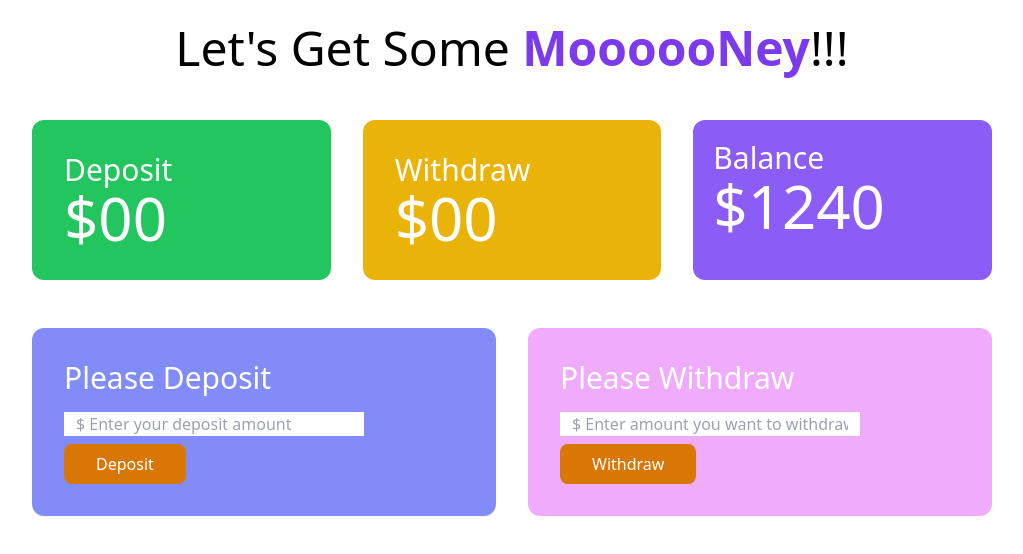
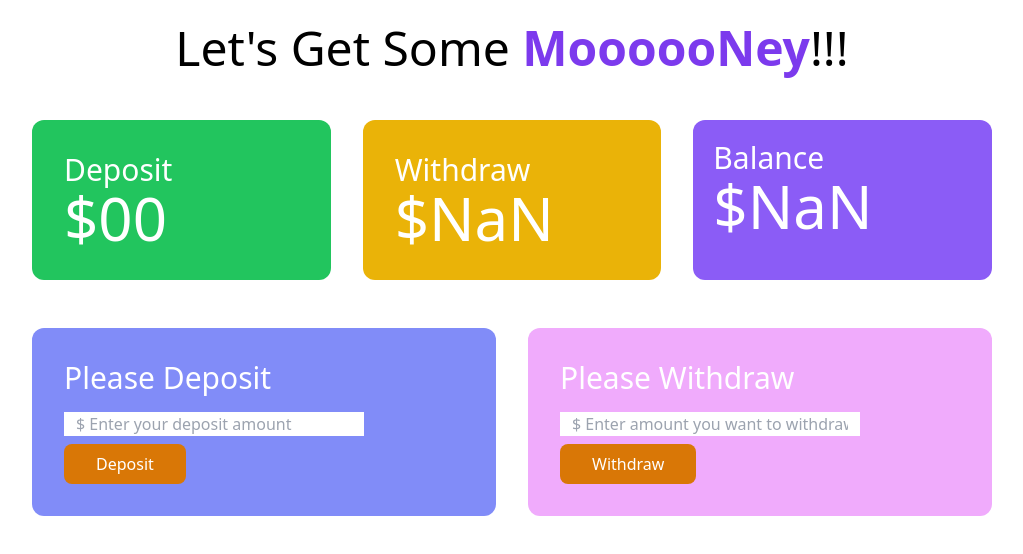
Before and after one commit to RafiTahmid/Bank-System, a plain HTML site: page bank.html in a window 1280 px wide. Both pictures are taken after a click on the button "Withdraw". Shown: the whole page, without its empty margins (128-1151 px from the left). Drawn offline with nearby package versions, Linux system fonts and the light colour scheme.

Commit message:
Bank Website Done

```diff
--- a/bank.html
+++ b/bank.html
@@ -24,7 +24,7 @@
           </div>
           <div class="bg-yellow-500 p-8 rounded-xl">
             <h4 class="text-3xl">Withdraw</h4>
-            <h2 class="text-6xl">$00</h2>
+            <h2 class="text-6xl">$<span id="withdraw-total">00</span></h2>
           </div>
           <div class="bg-violet-500 p-5 rounded-xl">
             <h4 class="text-3xl">Balance</h4>
@@ -63,7 +63,7 @@
               placeholder="$ Enter amount you want to withdraw"
             />
             <button
-              id="btn-deposit"
+              id="btn-withdraw"
               class="bg-amber-600 px-8 py-2 text-white font-medium rounded-lg hover:bg-sky-700"
             >
               Withdraw
@@ -73,5 +73,6 @@
       </section>
     </main>
     <script src="js/deposit.js"></script>
+    <script src="js/withdraw.js"></script>
   </body>
 </html>
--- /dev/null
+++ b/js/withdraw.js
@@ -0,0 +1,39 @@
+// 1. Add event handler with the withdraw button
+// 2. Get the withdraw amount from withdraw field
+// 3. Get previous wthdraw total
+// 4. Calculate and set total withdraw amount
+// 5. Get the previous balance total
+// 6. Calculate and set balance total
+// 7. Clear the input field
+
+
+// Step-1:
+document. getElementById('btn-withdraw'). addEventListener('click', function(){
+    // Step-2:
+    const withdrawField = document. getElementById('withdraw-field');
+    const newWithdrawAmountString = withdrawField. value;
+    const newWithdrawAmount = parseFloat(newWithdrawAmountString);
+
+    // step-3:
+    const withdrawTotalElement = document. getElementById('withdraw-total');
+    const previousWithdrawTotalString =  withdrawTotalElement. innerText;
+    const previousWithdrawTotal = parseFloat(previousWithdrawTotalString);
+
+
+    // Step-4:
+    const currentWithdrawTotal = previousWithdrawTotal + newWithdrawAmount;
+    withdrawTotalElement. innerText = currentWithdrawTotal;
+
+    //Step-5:
+    const balanceTotalElement = document. getElementById('balance-total');
+    const previousBalanceTotalString = balanceTotalElement.innerText;
+    const previousBalanceTotal = parseFloat(previousBalanceTotalString);
+
+    //step-6:
+    const newBalanceTotal = previousBalanceTotal - newWithdrawAmount;
+    balanceTotalElement. innerText = newBalanceTotal;
+
+
+    //Step-7:
+    withdrawField. value = '';
+})
```
